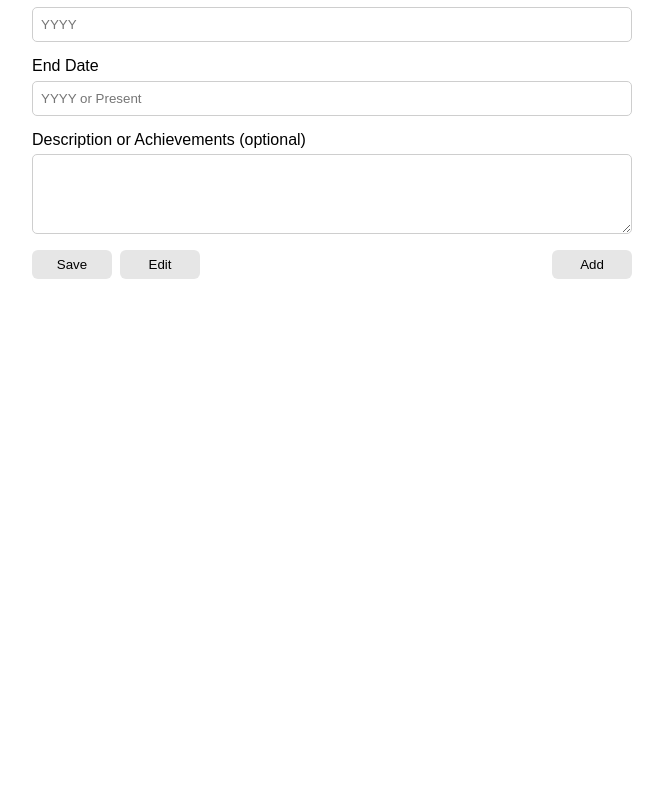
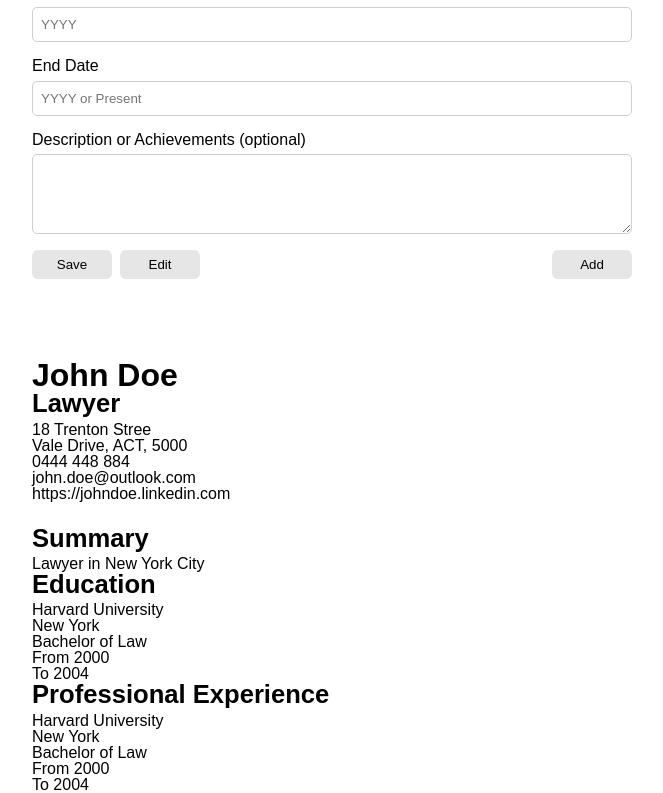
Before and after one commit to daniel-moderiano/cv-application, a React (Create React App) app: page / in a window 1280 px wide. Shown: the part 1824-2617 px from the top of the page, without its empty margins (308-971 px from the left). Before the commit the page ends 2159 px from the top, so only its background shows below. Built offline with nearby package versions, Linux system fonts and the light colour scheme.

Commit message:
Added resume template into App.js

```diff
--- a/src/App.js
+++ b/src/App.js
@@ -12,6 +12,51 @@ class App extends Component {
         <h1 className="header__title">CV Generator</h1>
       </header>
       <Main />
+      <div className="resume">
+        <div className="header">
+          <div className="personal">
+            <h1 className="personal__name">John Doe</h1>
+            <h2 className="personal__title">Lawyer</h2>
+          </div>
+          <div className="personal__info">
+            <div className="personal__address-one">18 Trenton Stree</div>
+            <div className="personal__address-two">Vale Drive, ACT, 5000</div>
+            <div className="personal__phone"> 0444 448 884</div>
+            <div className="personal__email">john.doe@outlook.com</div>
+            <div className="personal__linkedin">https://johndoe.linkedin.com</div>
+          </div>
+        </div>
+
+        <div className="summary">
+          <h2 className="summary__title">Summary</h2>
+          <p className="summary__text">Lawyer in New York City</p>
+        </div>
+
+        <div className="education">
+          <h2 className="education__title">Education</h2>
+          {/* <!-- Professional/education section can be abstracted to component to replicate as needed --> */}
+          <div className="education__section">
+            <div className="education__school">Harvard University</div>
+            <div className="education__city">New York</div>
+            <div className="education__degree">Bachelor of Law</div>
+            <div className="education__start">From 2000</div>
+            <div className="education__end">To 2004</div>
+            <div className="education__desc"></div>
+          </div>
+        </div>
+        <div className="professional">
+          <h2 className="professional__title">Professional Experience</h2>
+          {/* <!-- Professional/education section can be abstracted to component to replicate as needed --> */}
+          <div className="professional__section">
+            <div className="professional__company">Harvard University</div>
+            <div className="professional__city">New York</div>
+            <div className="professional__job">Bachelor of Law</div>
+            <div className="professional__start">From 2000</div>
+            <div className="professional__end">To 2004</div>
+            <div className="professional__desc"></div>
+          </div>
+        </div>
+      </div>
       <Sidebar />
     </div>
     );
--- a/src/styles/app.css
+++ b/src/styles/app.css
@@ -130,3 +130,13 @@ textarea:focus {
 textarea:focus::placeholder {
   color: rgb(59, 59, 59);
 }
+
+/* ### RESUME STYLING ### */
+
+.resume {
+  width: 100%;
+}
+
+.resume h2 {
+  border-bottom: none;
+}
--- /dev/null
+++ b/style.css
@@ -0,0 +1,24 @@
+.resume {
+  display: flex;
+  flex-direction: column;
+  min-width: 600px;
+}
+
+.resume.header {
+  display: flex;
+  align-items: center;
+  justify-content: space-between;
+}
+
+.education__section {
+  display: grid;
+  grid-template-areas:
+    "school from to"
+    "city"
+    "degree"
+  ;
+}
+
+.education__school {
+  grid-area: school;
+}
```
Also changed, not shown: index.html (added, +59 -0 lines).
